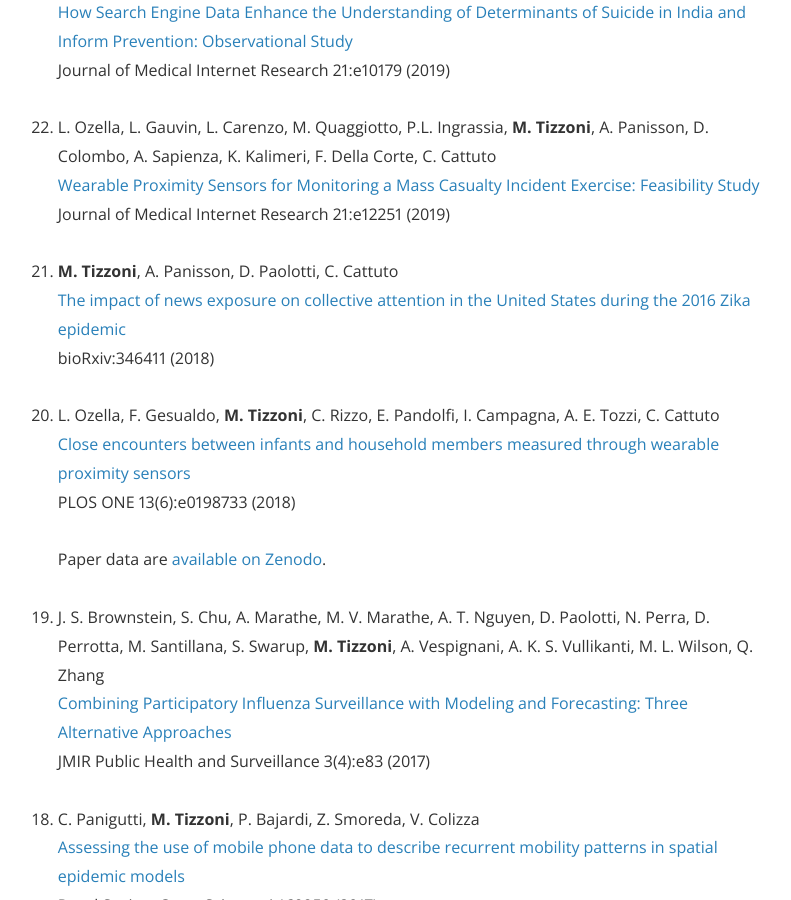
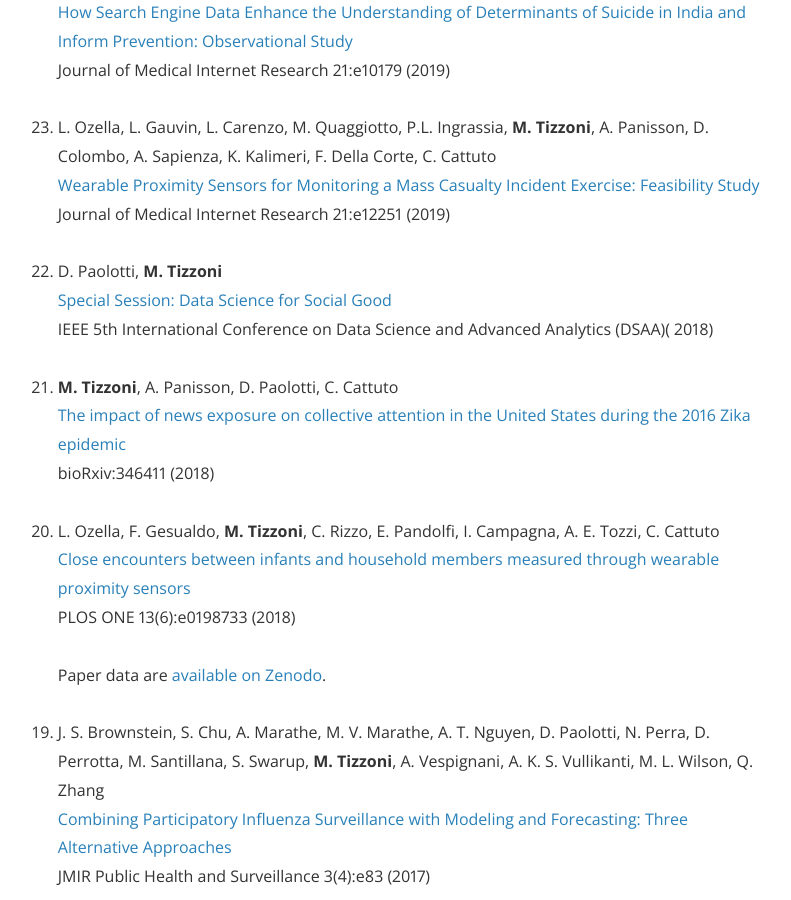
Before and after one commit to micheletizzoni/micheletizzoni.github.io, a Jekyll site: the page built from 3_publications.md, in a window 1280 px wide and 900 px high, scrolled down 783 px. Shown: the whole window, without its empty margins (243-1034 px from the left). Built offline with Jekyll 4.4.1, drawn with Linux system fonts in a browser that asks for light colours; nearby versions of some CDN libraries.

Commit message:
Update 3_publications.md

```diff
--- a/3_publications.md
+++ b/3_publications.md
@@ -31,6 +31,11 @@ Check out my profile on [Google Scholar](https://scholar.google.it/citations?use
   <li>L. Ozella, L. Gauvin, L. Carenzo, M. Quaggiotto, P.L. Ingrassia, <strong>M. Tizzoni</strong>, A. Panisson, D. Colombo, A. Sapienza, K. Kalimeri, F. Della Corte, C. Cattuto<br>
   <a href="https://www.jmir.org/2019/4/e12251/">Wearable Proximity Sensors for Monitoring a Mass Casualty Incident Exercise: Feasibility Study</a><br>
   Journal of Medical Internet Research 21:e12251 (2019)<br>
+  <br>
+
+  <li>D. Paolotti, <strong>M. Tizzoni</strong><br>
+  <a href="https://ieeexplore.ieee.org/abstract/document/8631477">Special Session: Data Science for Social Good</a><br>
+  IEEE 5th International Conference on Data Science and Advanced Analytics (DSAA)( 2018)<br>
   <br>
 
   <li><strong>M. Tizzoni</strong>, A. Panisson, D. Paolotti, C. Cattuto <br>
```
